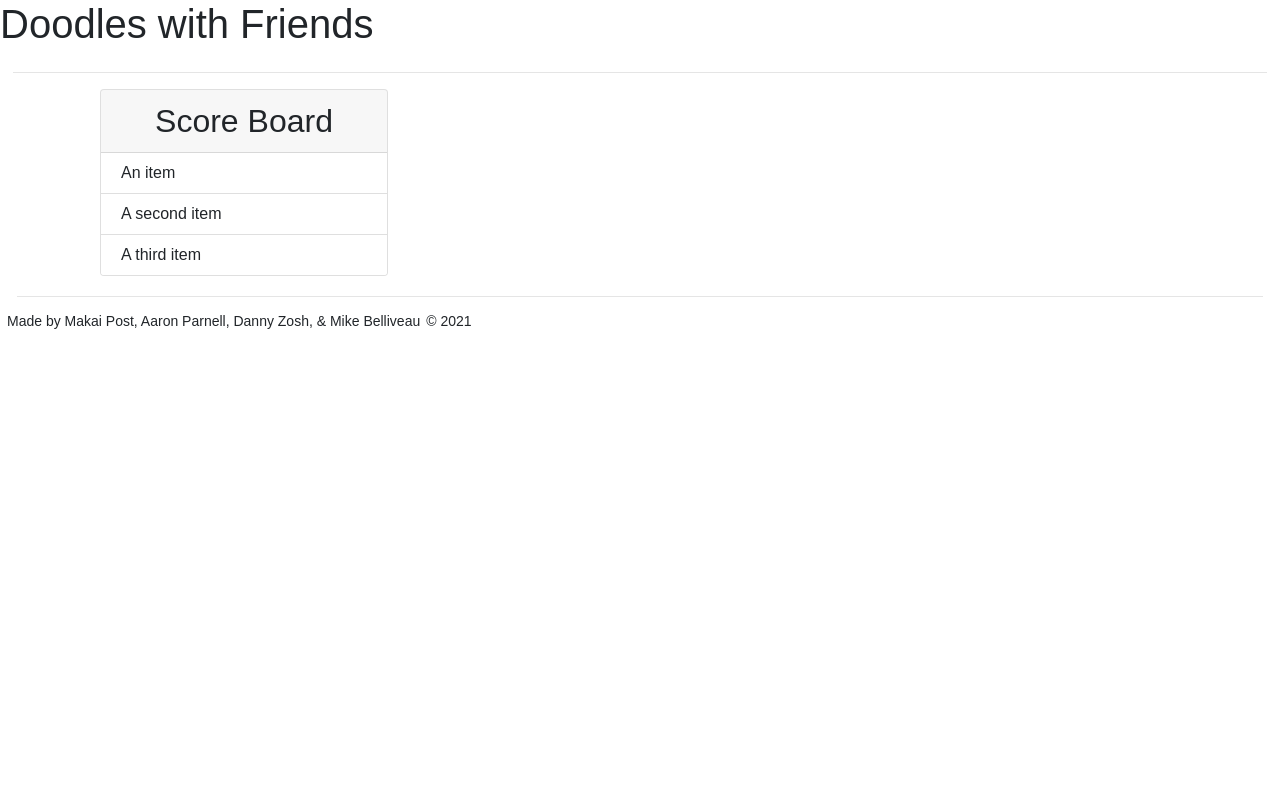
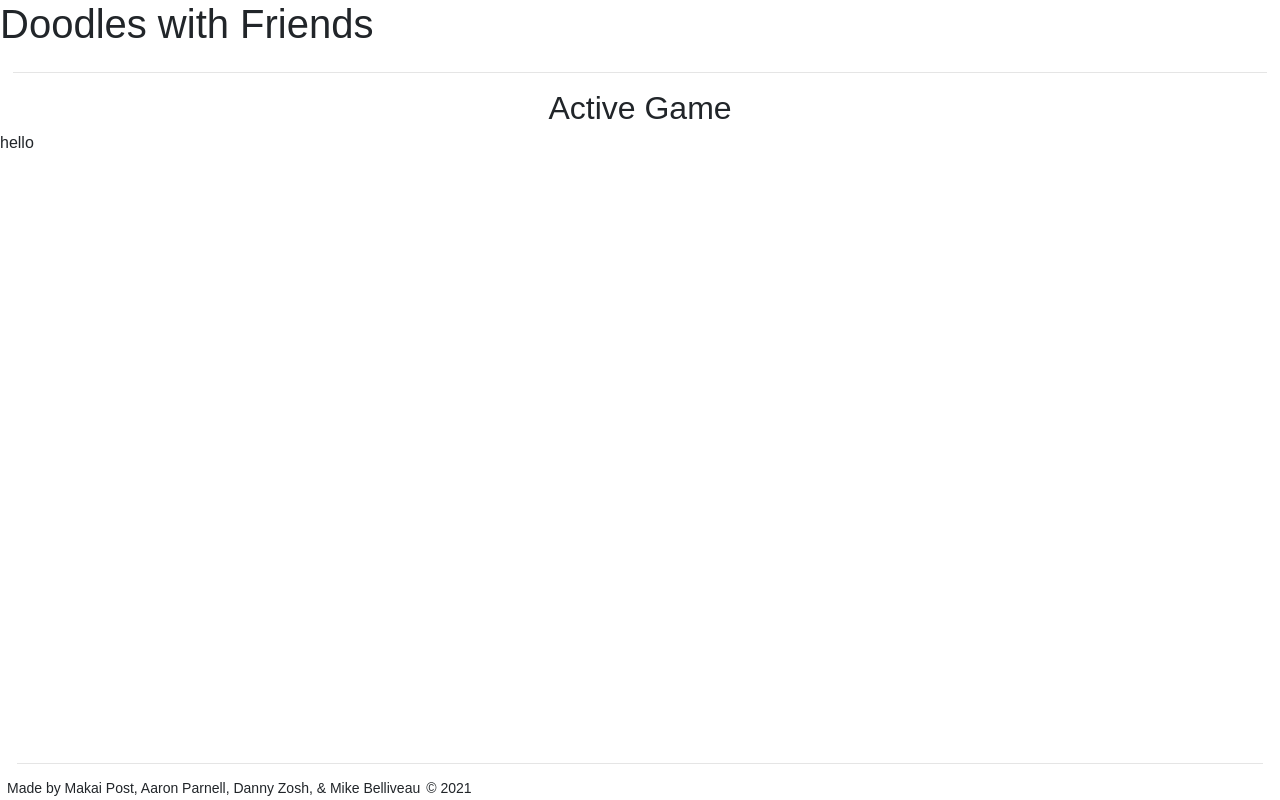
Before and after one commit to ToMakPo/Doodles-with-Friends, a React (Create React App) app in the folder client/: page / in a window 1280 px wide. Built offline with nearby package versions, Linux system fonts and the light colour scheme.

Commit message:
added a chatbox placeholder. revised the scoreboard component to fix some centering

```diff
--- a/client/src/App.js
+++ b/client/src/App.js
@@ -26,7 +26,7 @@ const App = () => {
 
 			{
 				// If the user is not logged in, then direct the user to the login page. Other wise, take them to the page requested page.
-				true ? <ScoreBoard/> :
+				true ? <ActiveGame/> :
 				activeUser === null ? (
 					loginDisplay
 						? <Login {...{logUserIn, setLoginDisplay}}/>
--- a/client/src/pages/ScoreBoard.js
+++ b/client/src/pages/ScoreBoard.js
@@ -1,5 +1,6 @@
 import '../styles/palette.css'
 import '../styles/ScoreBoard.css'
+
 
 const ScoreBoard = () => {
     return (
```
Also changed, not shown: client/src/components/ChatBox.js (added, +9 -0 lines).
